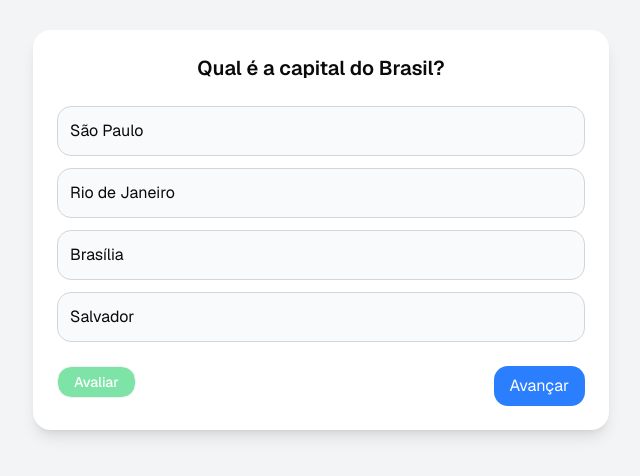
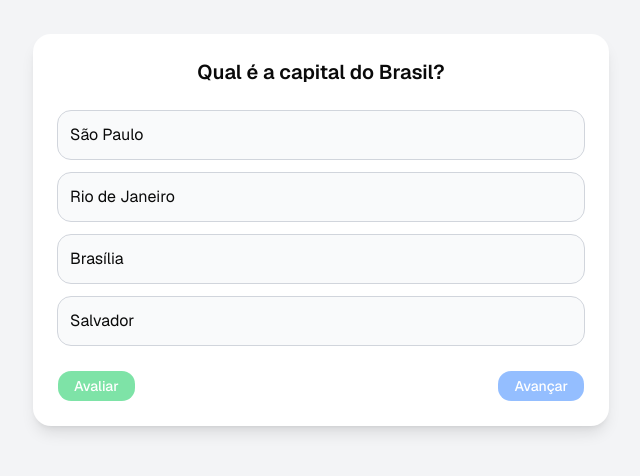
Before and after one commit to avelardovignoto/supra-frontend, a Next.js app: page / in a window 1280 px wide. Shown: the part 170-646 px from the top of the page, without its empty margins (319-959 px from the left). Built offline with nearby package versions, Linux system fonts and the light colour scheme.

Commit message:
controlando a habilitacao do botao avancar

```diff
--- a/app/page.tsx
+++ b/app/page.tsx
@@ -100,19 +100,19 @@ export default function Home() {
           <Button
             onClick={evaluate}
             className="cursor-pointer px-4 py-2 rounded-xl bg-green-500 text-white hover:bg-green-600"
-            variant="outline"
             disabled={disabledButton}
           >
             Avaliar
           </Button>
 
           {current < questions.length - 1 ? (
-            <button
+            <Button
               onClick={next}
               className="cursor-pointer px-4 py-2 rounded-xl bg-blue-500 text-white hover:bg-blue-600"
+              disabled={disabledFinish}
             >
               Avançar
-            </button>
+            </Button>
           ) : (
             <Button
               onClick={() => alert("Quiz finalizado!")}
```
